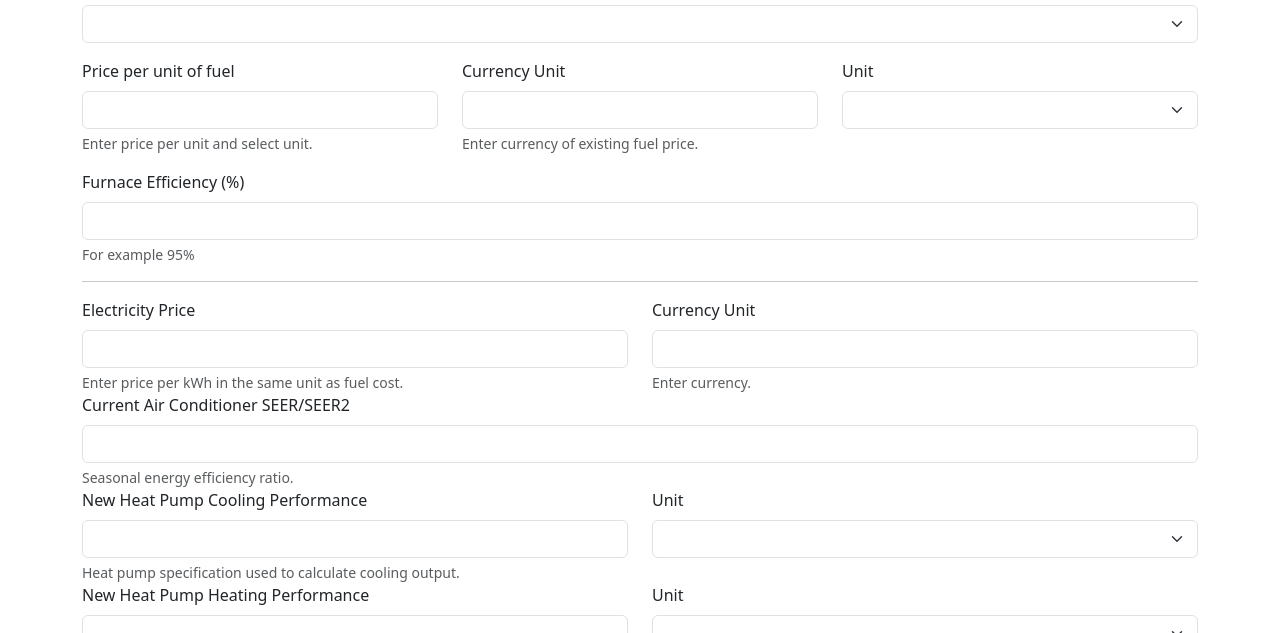
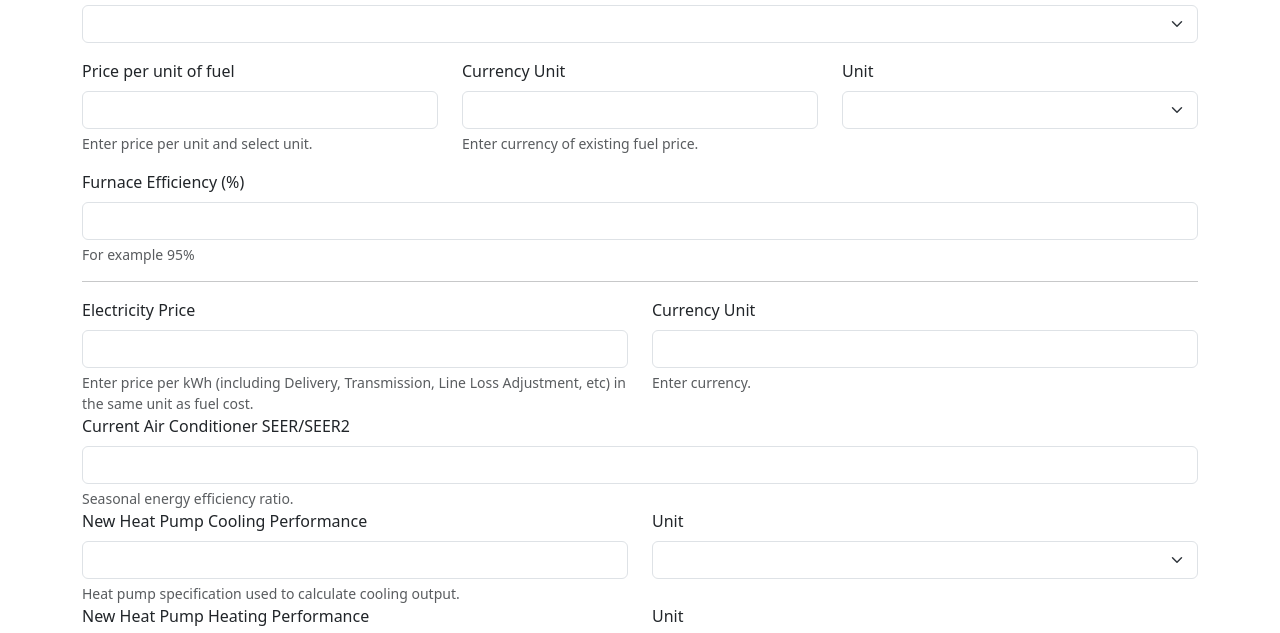
Before and after one commit to Siecje/heatpump-cost, a website: page index.html in a window 1280 px wide. Shown: the part 154-787 px from the top of the page. Drawn offline with nearby package versions, Linux system fonts and the light colour scheme.

Commit message:
Include delivery, transmission, line loss

```diff
--- a/index.html
+++ b/index.html
@@ -66,7 +66,7 @@
             <label for="electricity_price" class="form-label">Electricity Price</label>
             <input type="text" class="form-control" id="electricity_price" aria-describedby="electricity_priceHelp"
               oninput="calculateCOP()">
-            <div id="electricity_priceHelp" class="form-text">Enter price per kWh in the same unit as fuel cost<span data-currency=" (${})"></span>.</div>
+            <div id="electricity_priceHelp" class="form-text">Enter price per kWh (including Delivery, Transmission, Line Loss Adjustment, etc) in the same unit as fuel cost<span data-currency=" (${})"></span>.</div>
           </div>
           <div class="col">
             <label for="currency2" class="form-label">Currency Unit</label>
```
